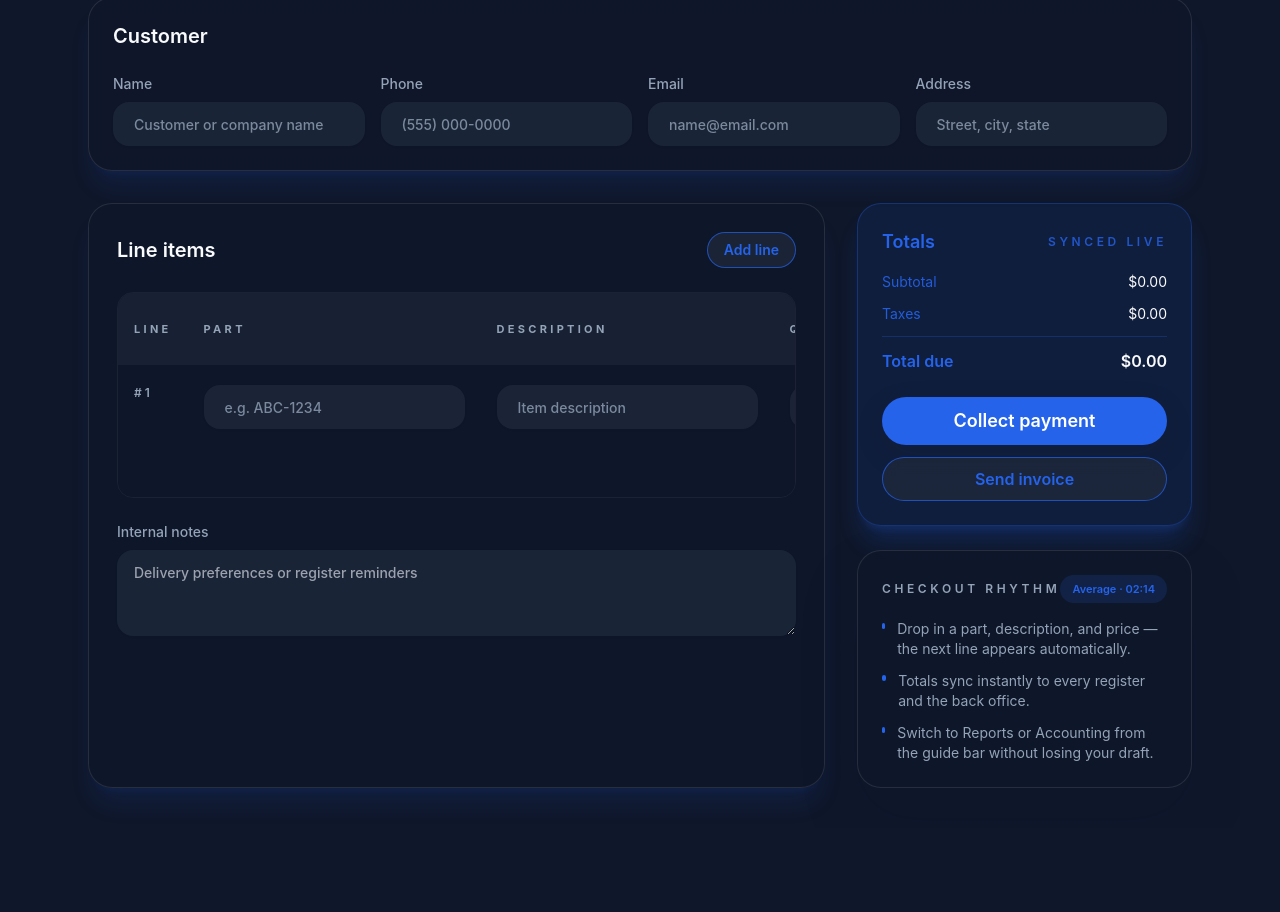
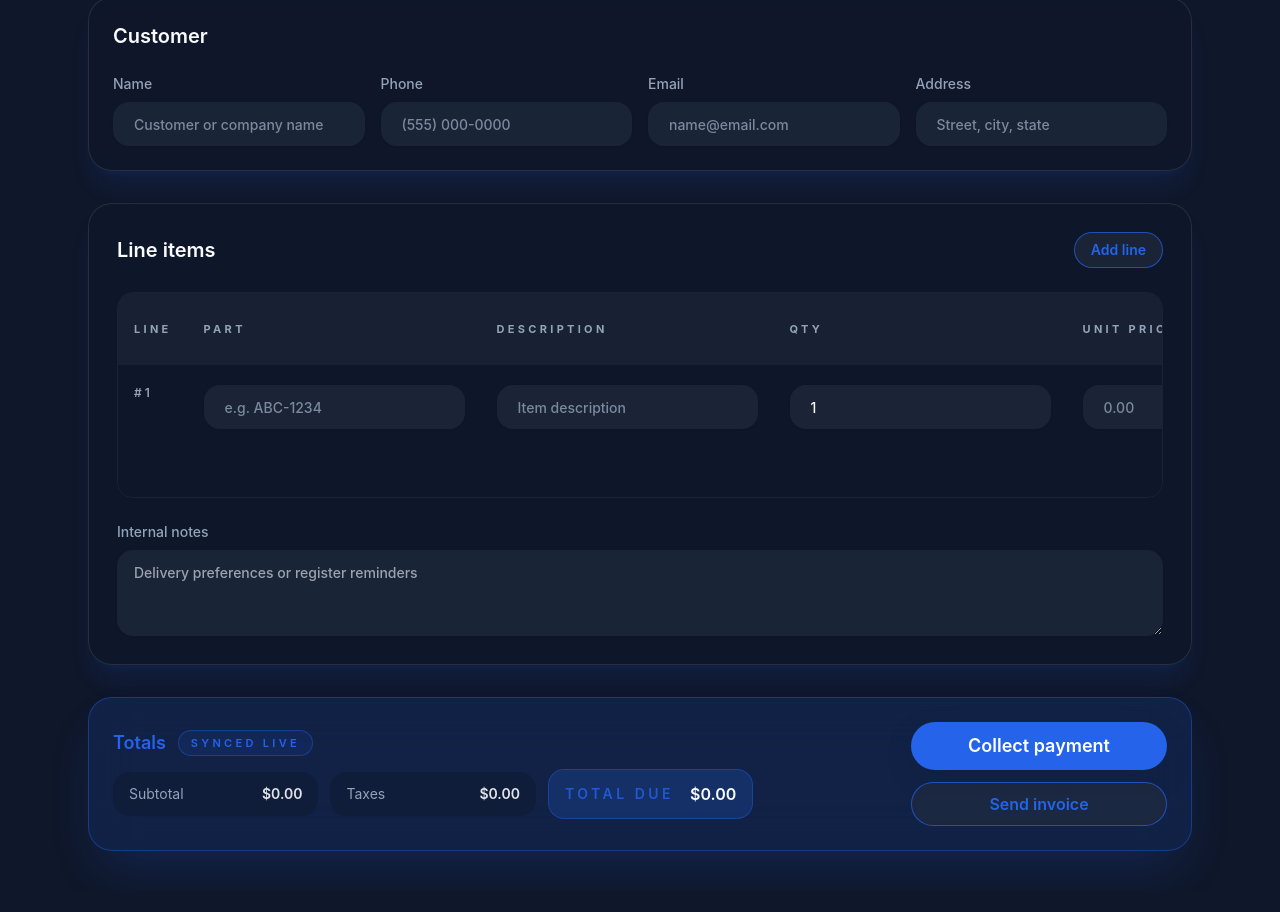
Before and after one commit to kayleschmoyer/ConfigPro, a React (Vite) app: page /pos in a window 1280 px wide. Shown: the part 274-1186 px from the top of the page. Before the commit the page ends 1126 px from the top, so only its background shows below. Built offline with nearby package versions, Linux system fonts and the light colour scheme.

Commit message:
Restyle POS layout with bottom totals

```diff
--- a/src/pages/PointOfSalePage.tsx
+++ b/src/pages/PointOfSalePage.tsx
@@ -235,7 +235,7 @@ export const PointOfSalePage = () => {
             </div>
           </section>
 
-          <div className="grid flex-1 gap-8 lg:grid-cols-[minmax(0,2.2fr)_minmax(0,1fr)]">
+          <div className="flex flex-1 flex-col gap-8">
             <section className="flex flex-col gap-6 rounded-3xl border border-foreground/10 bg-background/85 p-7 shadow-xl shadow-primary/10 backdrop-blur-xl">
               <div className="flex flex-wrap items-center justify-between gap-3">
                 <h2 className="text-xl font-semibold">Line items</h2>
@@ -381,30 +381,32 @@ export const PointOfSalePage = () => {
                 />
               </label>
             </section>
-
-            <aside className="flex flex-col gap-6">
-              <div className="rounded-3xl border border-primary/30 bg-primary/10 p-6 shadow-xl shadow-primary/20">
-                <div className="flex items-center justify-between gap-3">
-                  <h2 className="text-lg font-semibold text-primary">Totals</h2>
-                  <span className="text-xs font-semibold uppercase tracking-[0.3em] text-primary/80">
+            <footer className="sticky bottom-6 z-10 mt-auto">
+              <div className="rounded-3xl border border-primary/40 bg-primary/15 p-6 shadow-2xl shadow-primary/20 backdrop-blur-xl">
+                <div className="flex flex-col gap-6 md:flex-row md:items-center md:justify-between">
+                  <div className="space-y-3">
+                    <div className="flex items-center gap-3 text-primary">
+                      <h2 className="text-lg font-semibold">Totals</h2>
+                      <span className="rounded-full border border-primary/40 bg-primary/10 px-3 py-1 text-[11px] font-semibold uppercase tracking-[0.3em]">
                         Synced live
                       </span>
                     </div>
-                <dl className="mt-4 space-y-3 text-sm text-primary/90">
-                  <div className="flex items-center justify-between">
-                    <dt>Subtotal</dt>
-                    <dd className="text-foreground">{formatCurrency(totals.subtotal)}</dd>
+                    <dl className="grid gap-3 text-sm text-primary/90 sm:grid-cols-3 sm:items-center">
+                      <div className="flex items-center justify-between gap-4 rounded-2xl bg-background/40 px-4 py-3 text-foreground/90">
+                        <dt className="text-muted">Subtotal</dt>
+                        <dd className="font-semibold">{formatCurrency(totals.subtotal)}</dd>
                       </div>
-                  <div className="flex items-center justify-between">
-                    <dt>Taxes</dt>
-                    <dd className="text-foreground">{formatCurrency(totals.tax)}</dd>
+                      <div className="flex items-center justify-between gap-4 rounded-2xl bg-background/40 px-4 py-3 text-foreground/90">
+                        <dt className="text-muted">Taxes</dt>
+                        <dd className="font-semibold">{formatCurrency(totals.tax)}</dd>
                       </div>
-                  <div className="flex items-center justify-between border-t border-primary/25 pt-3 text-base font-semibold text-primary">
-                    <dt>Total due</dt>
-                    <dd className="text-foreground">{formatCurrency(grandTotal)}</dd>
+                      <div className="flex items-center justify-between gap-4 rounded-2xl border border-primary/40 bg-primary/20 px-4 py-3 text-foreground">
+                        <dt className="text-sm font-semibold uppercase tracking-[0.25em] text-primary/80">Total due</dt>
+                        <dd className="text-base font-semibold text-foreground">{formatCurrency(grandTotal)}</dd>
                       </div>
                     </dl>
-                <div className="mt-6 space-y-3">
+                  </div>
+                  <div className="flex w-full flex-col gap-3 md:w-auto md:min-w-[16rem]">
                     <Button type="button" className="w-full" size="lg">
                       Collect payment
                     </Button>
@@ -413,32 +415,8 @@ export const PointOfSalePage = () => {
                     </Button>
                   </div>
                 </div>
-
-              <div className="space-y-4 rounded-3xl border border-foreground/10 bg-background/70 p-6 text-sm text-muted shadow-lg shadow-primary/10 backdrop-blur">
-                <div className="flex items-center justify-between">
-                  <h3 className="text-xs font-semibold uppercase tracking-[0.3em] text-muted">
-                    Checkout rhythm
-                  </h3>
-                  <span className="rounded-full bg-primary/15 px-3 py-1 text-[11px] font-semibold text-primary">
-                    Average · 02:14
-                  </span>
               </div>
-                <ul className="space-y-3">
-                  <li className="flex items-start gap-3">
-                    <span className="mt-1 h-1.5 w-1.5 rounded-full bg-primary" />
-                    <p>Drop in a part, description, and price — the next line appears automatically.</p>
-                  </li>
-                  <li className="flex items-start gap-3">
-                    <span className="mt-1 h-1.5 w-1.5 rounded-full bg-primary" />
-                    <p>Totals sync instantly to every register and the back office.</p>
-                  </li>
-                  <li className="flex items-start gap-3">
-                    <span className="mt-1 h-1.5 w-1.5 rounded-full bg-primary" />
-                    <p>Switch to Reports or Accounting from the guide bar without losing your draft.</p>
-                  </li>
-                </ul>
-              </div>
-            </aside>
+            </footer>
           </div>
         </motion.main>
       </div>
```
Lines whose indentation alone changed are shown as unchanged.
